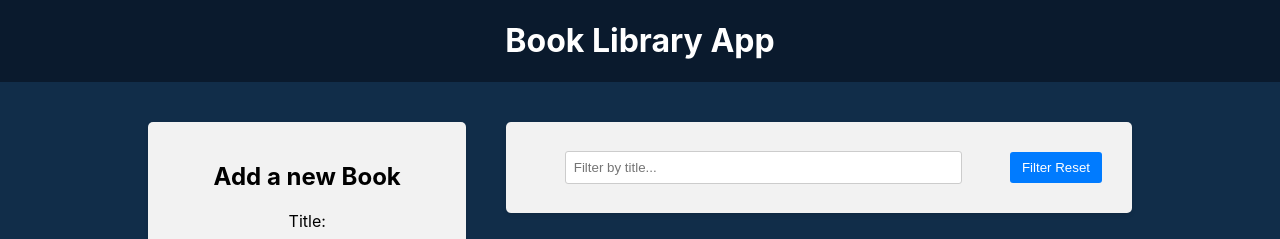
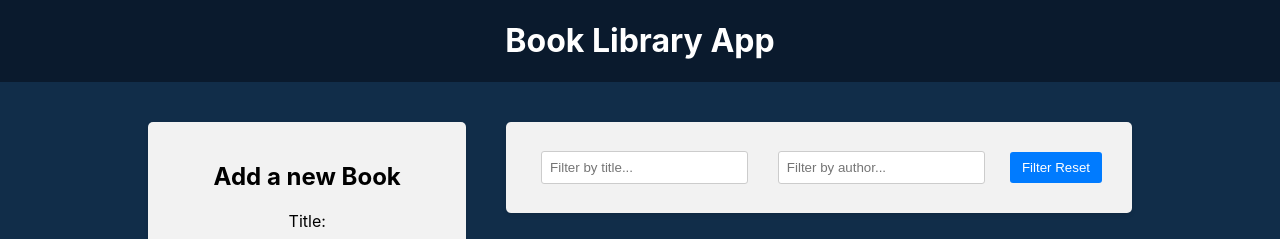
Before and after one commit to KusmiiVasyl/Book-Library-Redux-, a React (Create React App) app in the folder frontend/: page / in a window 1280 px wide. Shown: the top 239 px of the page. Built offline with nearby package versions, Linux system fonts and the light colour scheme.

Commit message:
Add filter by author

```diff
--- a/frontend/src/components/BookList/BookList.js
+++ b/frontend/src/components/BookList/BookList.js
@@ -2,15 +2,21 @@
 import { BsBookmarkStarFill, BsBookmarkStar } from 'react-icons/bs'
 import './BookList.css'
 import { deleteBook, favoriteBook } from '../../redux/books/actionCreators'
-import { selectTitleFilter } from '../../redux/slices/filterSlice'
+import {
+  selectAuthorFilter,
+  selectTitleFilter,
+} from '../../redux/slices/filterSlice'
 
 const BookList = () => {
   const books = useSelector((state) => state.books)
   const titleFilter = useSelector(selectTitleFilter)
+  const authorFilter = useSelector(selectAuthorFilter)
   const dispatch = useDispatch()
 
-  const filterBooks = books.filter((book) =>
-    book.title.toLowerCase().includes(titleFilter.toLowerCase())
+  const filterBooks = books.filter(
+    (book) =>
+      book.title.toLowerCase().includes(titleFilter.toLowerCase()) &&
+      book.author.toLowerCase().includes(authorFilter.toLowerCase())
   )
 
   return (
--- a/frontend/src/components/Filter/Filter.js
+++ b/frontend/src/components/Filter/Filter.js
@@ -1,18 +1,17 @@
 import { useDispatch, useSelector } from 'react-redux'
 import {
   resetFilters,
+  selectAuthorFilter,
   selectTitleFilter,
+  setAuthorFilter,
   setTitleFilter,
 } from '../../redux/slices/filterSlice'
 import './Filter.css'
 
 const Filter = () => {
-  const title = useSelector(selectTitleFilter)
+  const titleFilter = useSelector(selectTitleFilter)
+  const authorFilter = useSelector(selectAuthorFilter)
   const dispatch = useDispatch()
-
-  const handleTitleChange = (e) => {
-    dispatch(setTitleFilter(e.target.value))
-  }
 
   return (
     <div className="app-block filter">
@@ -20,9 +19,17 @@
         <div className="filter-group">
           <input
             type="text"
-            value={title}
+            value={titleFilter}
             placeholder="Filter by title..."
-            onChange={handleTitleChange}
+            onChange={(e) => dispatch(setTitleFilter(e.target.value))}
+          />
+        </div>
+        <div className="filter-group">
+          <input
+            type="text"
+            value={authorFilter}
+            placeholder="Filter by author..."
+            onChange={(e) => dispatch(setAuthorFilter(e.target.value))}
           />
         </div>
         <button type="button" onClick={() => dispatch(resetFilters())}>
--- a/frontend/src/redux/slices/filterSlice.js
+++ b/frontend/src/redux/slices/filterSlice.js
@@ -2,6 +2,7 @@
 
 const initialState = {
   title: '',
+  author: '',
 }
 
 const filterSlice = createSlice({
@@ -15,10 +16,15 @@
       // We can return new state
       // return { ...state, title: action.payload }
     },
+    setAuthorFilter: (state, action) => {
+      state.author = action.payload
+    },
     resetFilters: () => initialState,
   },
 })
 
-export const { setTitleFilter, resetFilters } = filterSlice.actions
+export const { setTitleFilter, setAuthorFilter, resetFilters } =
+  filterSlice.actions
 export const selectTitleFilter = (state) => state.filter.title
+export const selectAuthorFilter = (state) => state.filter.author
 export default filterSlice.reducer
```
